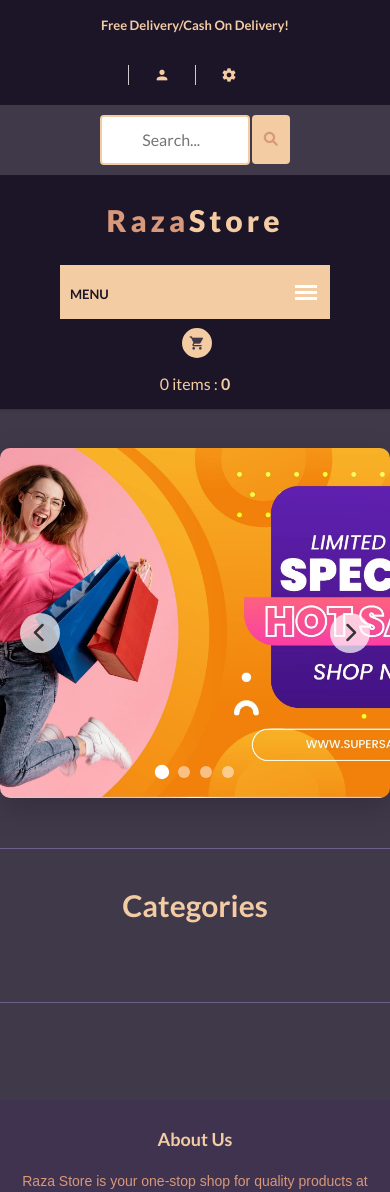
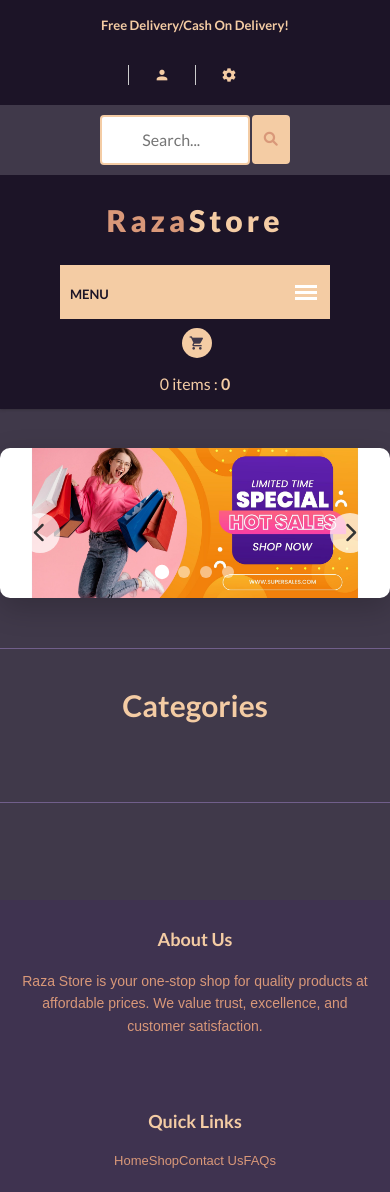
Before and after one commit to AliRazaDeveloper75/RazaStore, a Django app: page / in a window 390 px wide. Shown: the top 1192 px of the page. Run offline with Django 3.2, Linux system fonts and the light colour scheme; data that the repository does not hold is empty; some libraries are stand-ins or nearby versions.

Commit message:
responsive

```diff
--- a/templates/shop/index.html
+++ b/templates/shop/index.html
@@ -142,7 +142,7 @@
 
   @media (max-width: 768px) {
     .slider-container {
-      height: 350px;
+      height: 150px;
     }
 
     .slide-content {
@@ -197,6 +197,15 @@
     font-size: 1rem;
     margin: 10px 0;
     color: #333;
+  }
+
+  @media (max-width: 768px) {
+   .category-wrapper {
+    overflow-x: auto;
+    white-space: nowrap;
+    padding-bottom: 10px;
+    width:90%;
+    }
   }
 </style>
 <!-- tab-products section start -->
```
